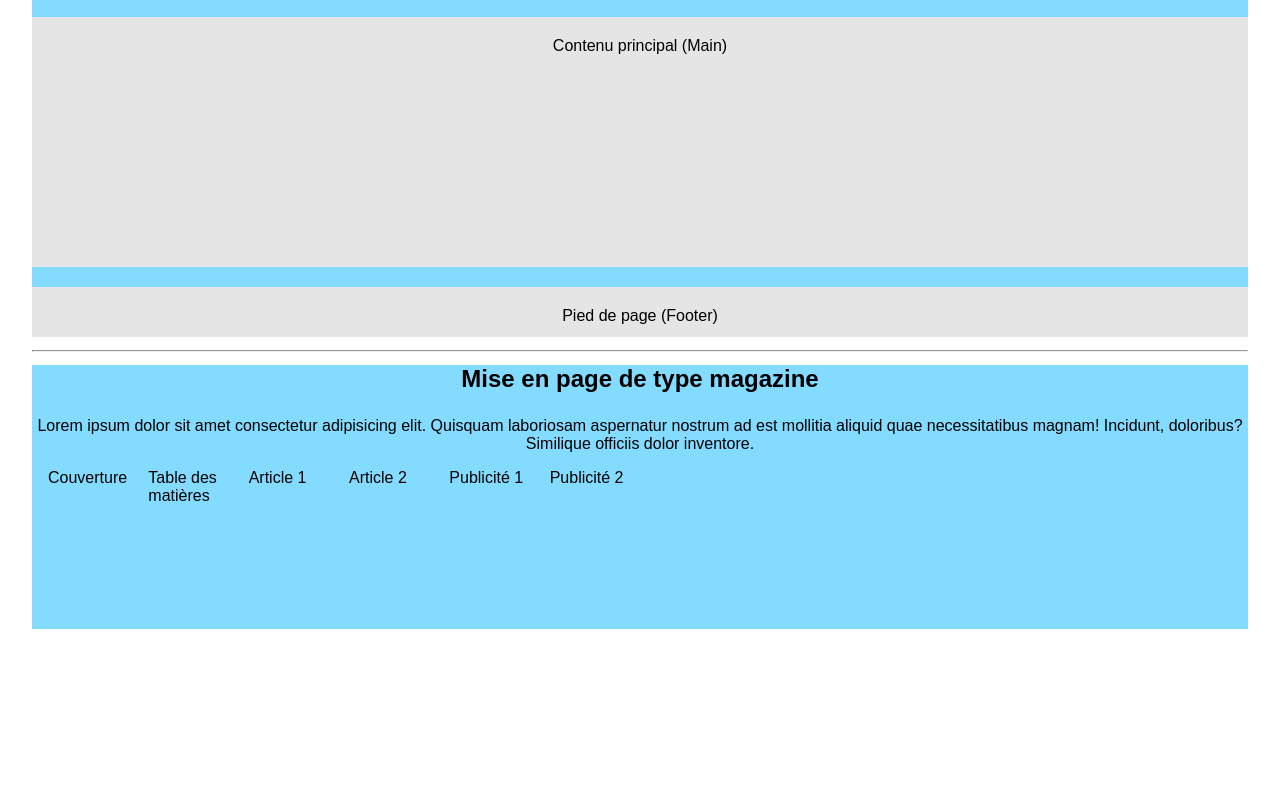
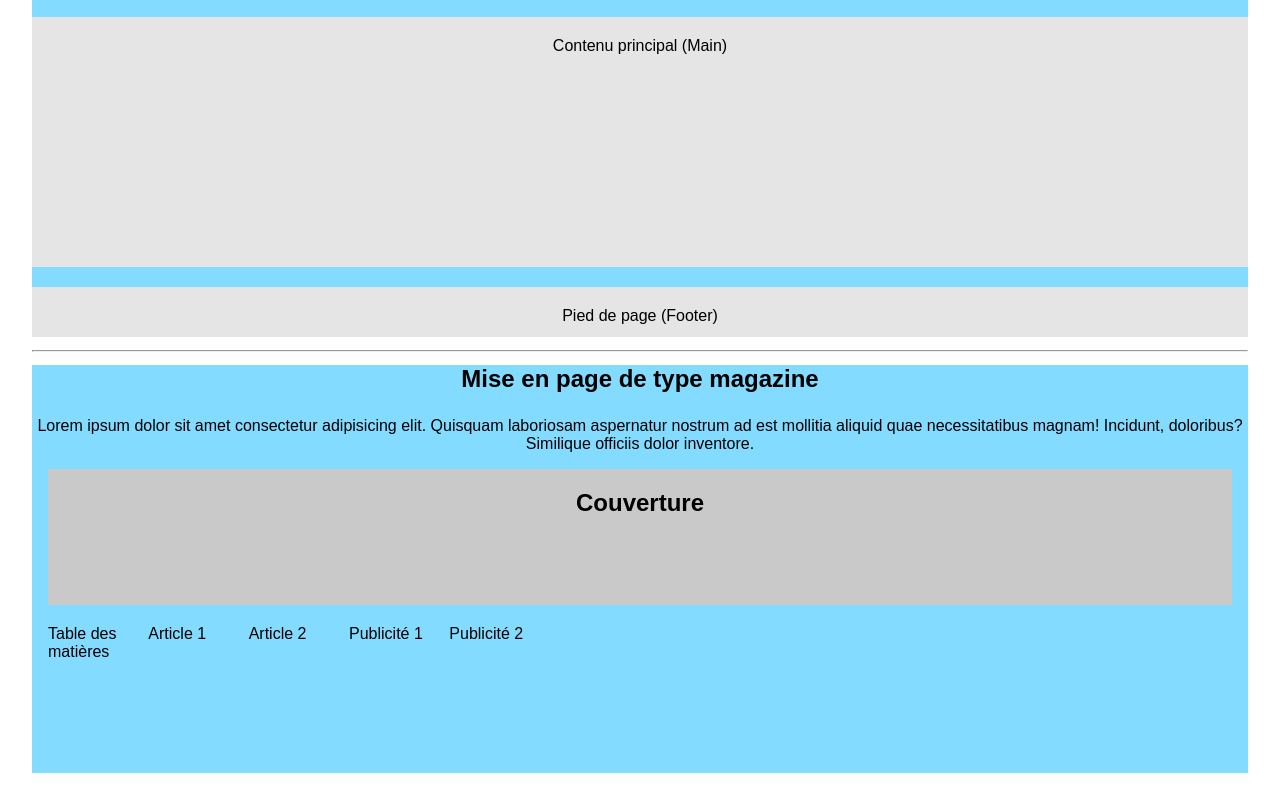
Before and after one commit to patshikwe/layout-css, a plain HTML site: page grid.html in a window 1280 px wide. Shown: the part 672-1461 px from the top of the page. Before the commit the page ends 1317 px from the top, so only its background shows below. Drawn offline with nearby package versions, Linux system fonts and the light colour scheme.

Commit message:
Cover class layout

```diff
--- a/grid.css
+++ b/grid.css
@@ -53,3 +53,23 @@
     /* Espacement de 20 pixels entre les éléments de la grille */
     margin: 1rem;
 }
+
+/* Classe couverture */
+.cover {
+    grid-column: 1 / -1;
+    /* Couvre toutes les colonnes */
+    grid-row: 1 / 3;
+    /* Couvre deux lignes */
+    background-color: #c9c9c9;
+    /* Couleur de fond */
+    text-align: center;
+    /* Alignement du texte au centre */
+    padding: 20px;
+    /* Espacement intérieur */
+    font-size: 24px;
+    /* Taille de police */
+    font-weight: bold;
+    /* Gras */
+    color: #000;
+    /* Couleur du texte */
+}
```
